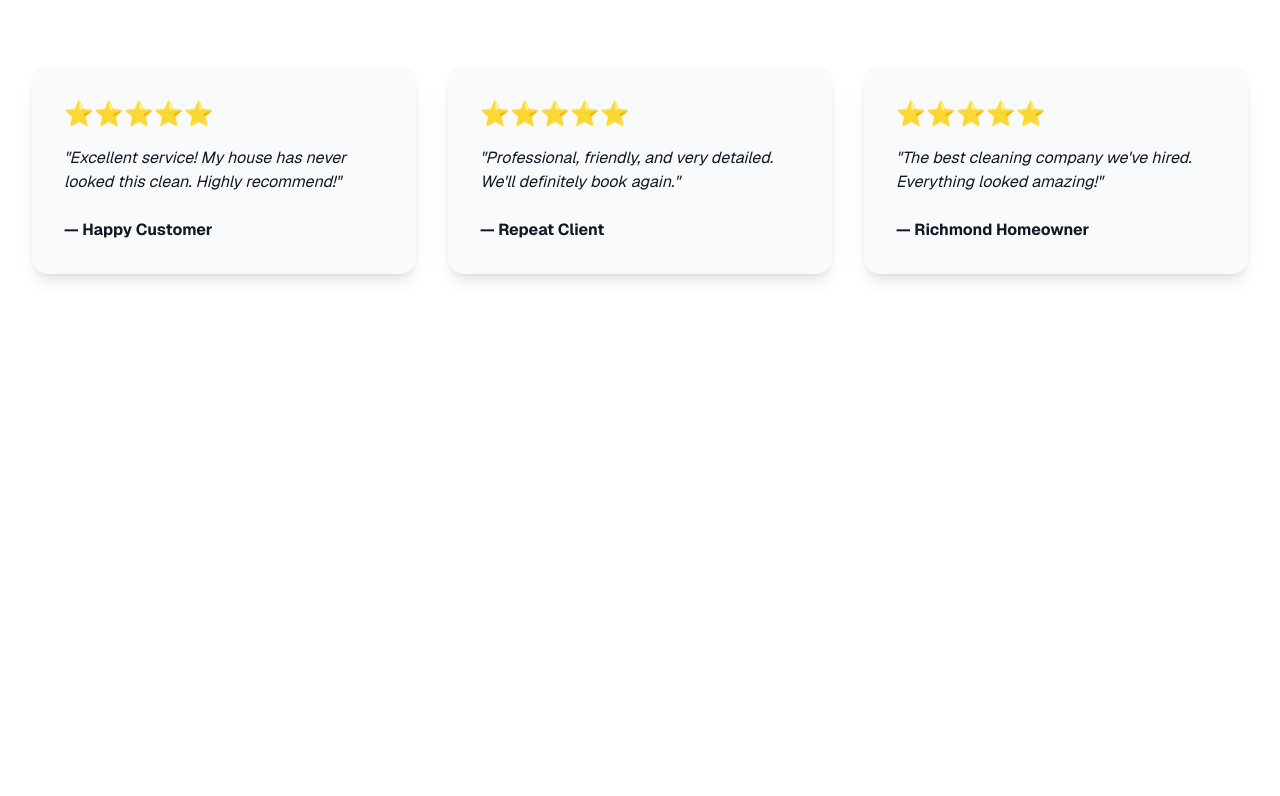
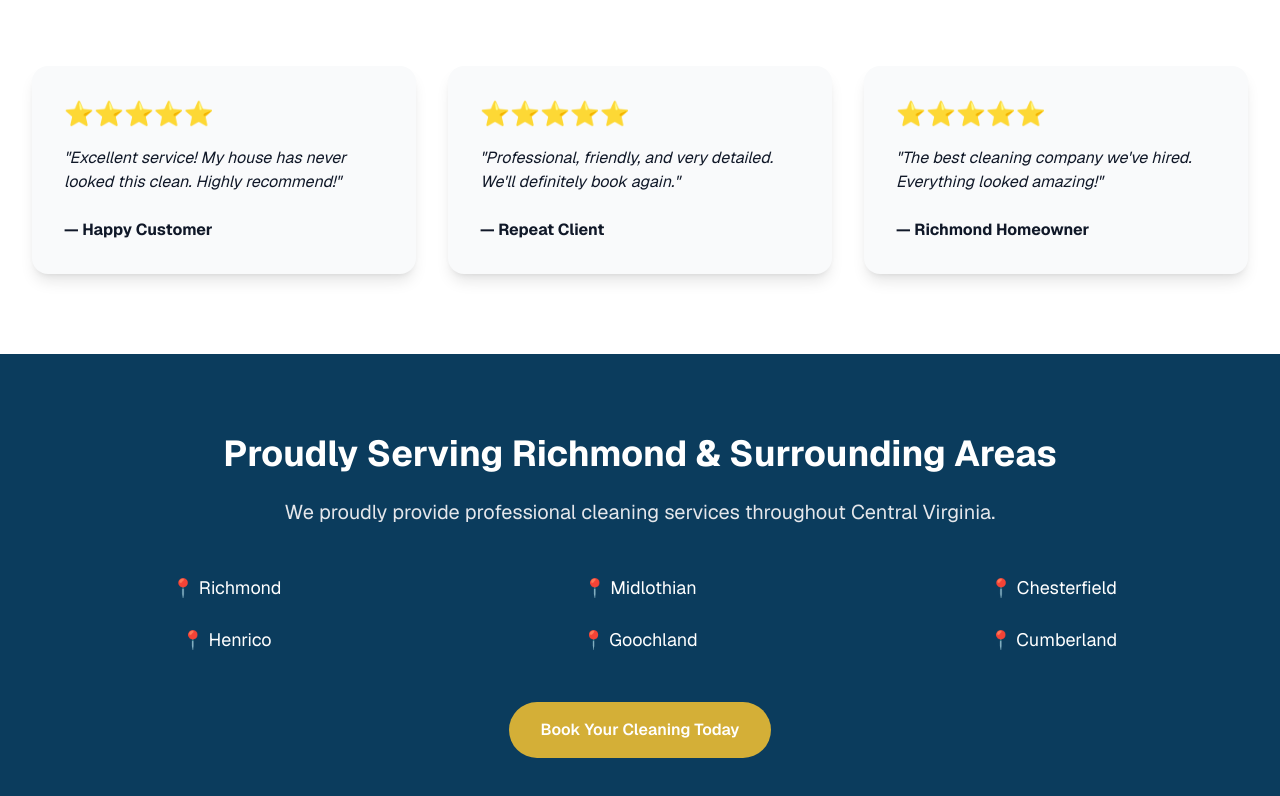
Before and after one commit to TheGleamCleanTeam/thegleamcleanteamllc-website, a Next.js app in the folder website/: page / in a window 1280 px wide. Shown: the part 3708-4504 px from the top of the page. Before the commit the page ends 4062 px from the top, so only its background shows below. Built offline with nearby package versions, Linux system fonts and the light colour scheme.

Commit message:
Add service areas

```diff
--- a/website/src/app/page.tsx
+++ b/website/src/app/page.tsx
@@ -329,6 +329,38 @@ export default function Home() {
 
         </div>
       </section>
+            {/* Service Areas */}
+      <section id="areas" className="py-20 bg-[#0b3c5d] text-white">
+        <div className="max-w-7xl mx-auto px-8 text-center">
+
+          <h2 className="text-4xl font-bold">
+            Proudly Serving Richmond & Surrounding Areas
+          </h2>
+
+          <p className="mt-6 text-xl text-gray-200">
+            We proudly provide professional cleaning services throughout Central Virginia.
+          </p>
+
+          <div className="grid md:grid-cols-3 gap-6 mt-12 text-lg">
+
+            <div>📍 Richmond</div>
+            <div>📍 Midlothian</div>
+            <div>📍 Chesterfield</div>
+            <div>📍 Henrico</div>
+            <div>📍 Goochland</div>
+            <div>📍 Cumberland</div>
+
+          </div>
+
+          <a
+            href="/book"
+            className="inline-block mt-12 bg-[#d4af37] hover:bg-yellow-500 text-white px-8 py-4 rounded-full font-semibold"
+          >
+            Book Your Cleaning Today
+          </a>
+
+        </div>
+      </section>
     </main>
   );
 }
```
